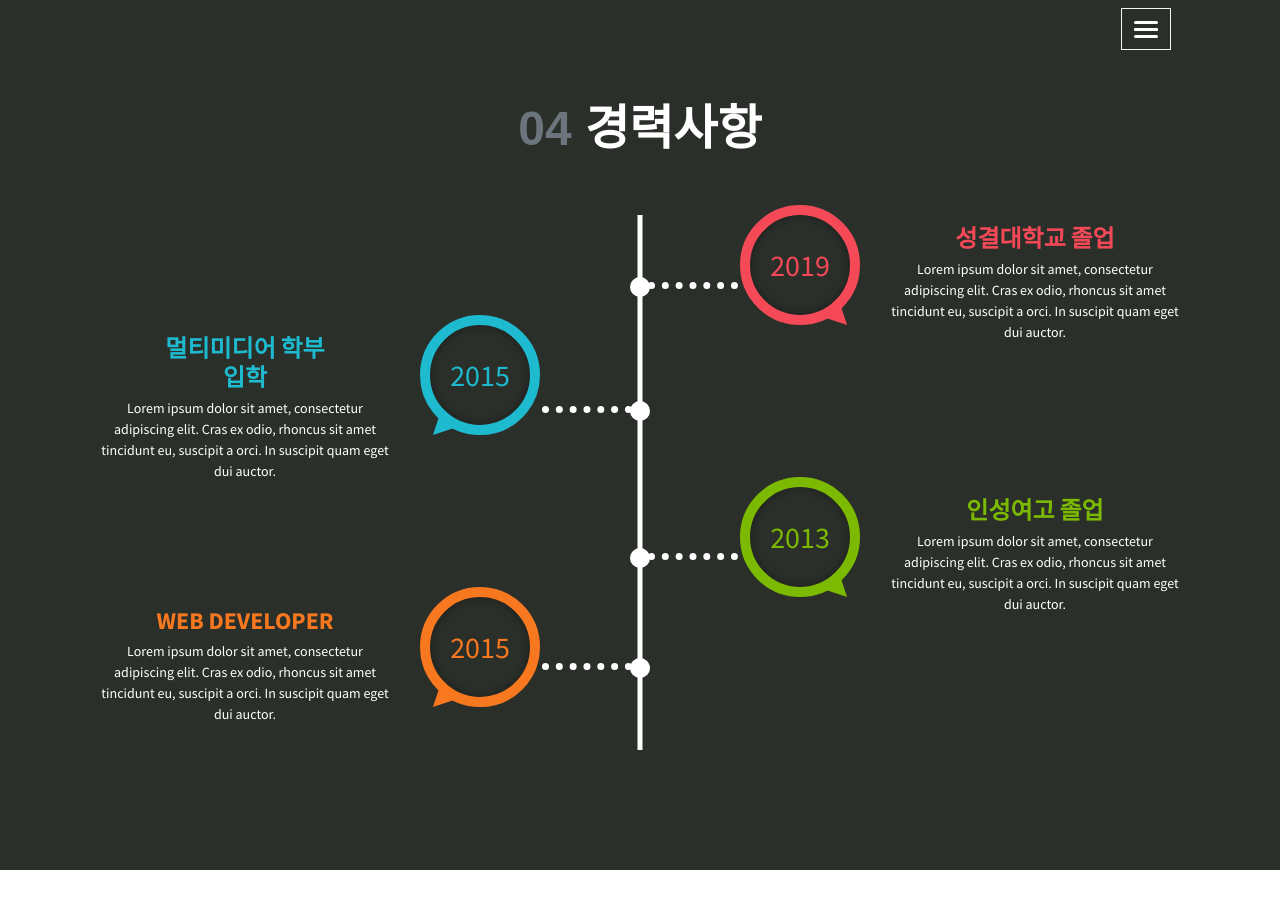
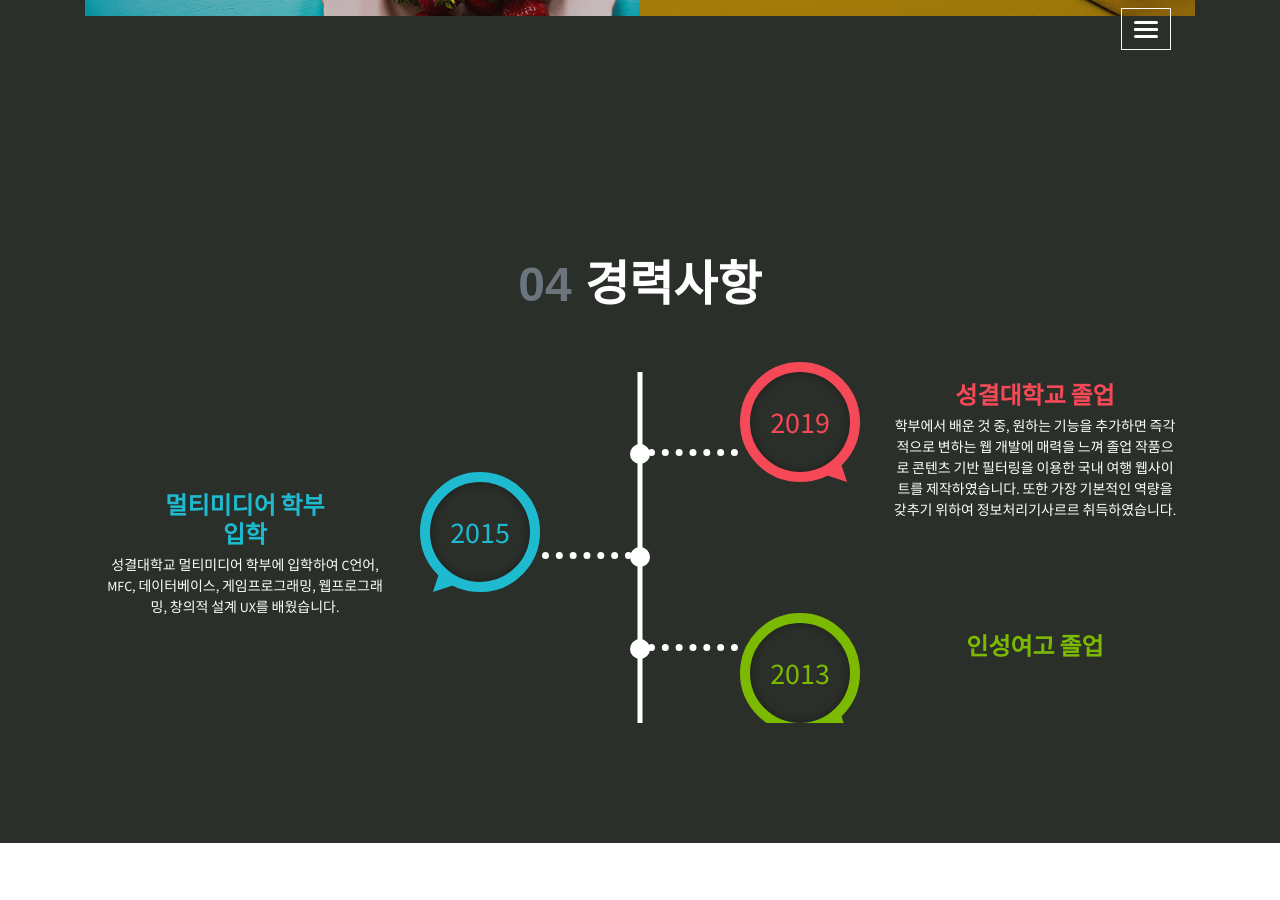
Before and after one commit to mungmoong2/mungmoong2.github.io, a Jekyll site: the page built from index.html, in a window 1280 px wide and 900 px high, scrolled down 4416 px. Built offline with Jekyll 4.4.1, drawn with Linux system fonts in a browser that asks for light colours; nearby versions of some CDN libraries; some of the changed text lies outside the part shown.

Commit message:
content commit

```diff
--- a/index.html
+++ b/index.html
@@ -48,22 +48,32 @@
         <div id="skillgraph" class="panel panel-default row">
           <div class='panel-title text-Left '></div>
           <div class='row skill-row col-lg-12 mb-3'>
-            <span class='skillLabel'>Design Layer</span>
+            <span class='skillLabel'>JSP/Servlet</span>
             <span class='skillData-Wrapper'>
-                      <span class='skillData bg-blue text-center' data-percent='80'>Intermediate</span></span>
+                      <span class='skillData bg-blue text-center' data-percent='85'>Intermediate</span></span>
           </div>
           <div class='row skill-row col-lg-12 mb-3'>
-            <span class='skillLabel'>Front End {View} </span>
+            <span class='skillLabel'>JAVA</span>
             <span class='skillData-Wrapper'>
                           <span class='skillData bg-rust' data-percent='80'>Intermediate</span></span>
           </div>
           <div class='row skill-row col-lg-12 mb-3'>
-            <span class='skillLabel'>Middle Layer {Controller}</span>
+            <span class='skillLabel'>MYSQL</span>
             <span class='skillData-Wrapper'>
-                          <span class='skillData bg-blue' data-percent='80'>Strong</span></span>
+                          <span class='skillData bg-blue' data-percent='75'>Strong</span></span>
           </div>
           <div class='row skill-row col-lg-12 mb-3'>
-            <span class='skillLabel'>Data Layer {Model}</span>
+            <span class='skillLabel'>C/C++</span>
+            <span class='skillData-Wrapper'>
+                          <span class='skillData bg-rust' data-percent='70'>Strong</span></span>
+          </div>
+          <div class='row skill-row col-lg-12 mb-3'>
+            <span class='skillLabel'>UNITY</span>
+            <span class='skillData-Wrapper'>
+                          <span class='skillData bg-rust' data-percent='60'>Strong</span></span>
+          </div>
+          <div class='row skill-row col-lg-12 mb-3'>
+            <span class='skillLabel'>PHOTOSHOP</span>
             <span class='skillData-Wrapper'>
                           <span class='skillData bg-rust' data-percent='80'>Strong</span></span>
           </div>
@@ -89,9 +99,9 @@
                 <span class="progress-right">
                     <span class="progress-bar" id ="ps-right"></span>
                 </span>
-                <div class="progress-value">90%</div>
+                <div class="progress-value">95%</div>
             </div>
-            <p class = "lead mb-4">창의적인 사고</p>
+            <p class = "lead mb-4">긍정적인 태도</p>
         </div>
 
         <div class="col-md-3 col-lg-3">
@@ -102,9 +112,9 @@
                 <span class="progress-right">
                     <span class="progress-bar"  id ="ps-right2"></span>
                 </span>
-                <div class="progress-value">55%</div>
+                <div class="progress-value">85%</div>
             </div>
-              <p class = "lead mb-4"></p>
+              <p class = "lead mb-4">팀원과의 협동심</p>
         </div>
 
         <div class="col-md-3 col-lg-3">
@@ -115,9 +125,9 @@
                 <span class="progress-right">
                     <span class="progress-bar" id ="ps-right3"></span>
                 </span>
-                <div class="progress-value">85%</div>
+                <div class="progress-value">90%</div>
             </div>
-              <p class = "lead mb-4">팀원과의 협동성</p>
+              <p class = "lead mb-4">일에 대한 책임감</p>
         </div>
 
         <div class="col-md-3 col-lg-3">
@@ -128,9 +138,9 @@
                 <span class="progress-right">
                     <span class="progress-bar" id ="ps-right4"></span>
                 </span>
-                <div class="progress-value">65%</div>
+                <div class="progress-value">80%</div>
             </div>
-              <p class = "lead mb-4">일에 대한 열정</p>
+              <p class = "lead mb-4">창의적인 사고</p>
         </div>
     </div>
   </div>
@@ -206,8 +216,8 @@
                     <div class="inner-content">
                         <h3 class="title">성결대학교 졸업</h3>
                         <p class="description">
-                            Lorem ipsum dolor sit amet, consectetur adipiscing elit. Cras ex odio, rhoncus sit amet tincidunt eu, suscipit a orci. In suscipit quam eget dui auctor.
-                        </p>
+                          학부에서 배운 것 중, 원하는 기능을 추가하면 즉각적으로 변하는 웹 개발에 매력을 느껴
+                          졸업 작품으로 콘텐츠 기반 필터링을 이용한 국내 여행 웹사이트를 제작하였습니다. 또한 가장 기본적인 역량을 갖추기 위하여 정보처리기사르르 취득하였습니다.
                     </div>
                 </a>
             </div>
@@ -217,7 +227,7 @@
                     <div class="inner-content">
                         <h3 class="title">멀티미디어 학부<br> 입학</h3>
                         <p class="description">
-                            Lorem ipsum dolor sit amet, consectetur adipiscing elit. Cras ex odio, rhoncus sit amet tincidunt eu, suscipit a orci. In suscipit quam eget dui auctor.
+                            성결대학교 멀티미디어 학부에 입학하여 C언어, MFC, 데이터베이스, 게임프로그래밍, 웹프로그래밍, 창의적 설계 UX를 배웠습니다.
                         </p>
                     </div>
                 </a>
@@ -228,18 +238,7 @@
                     <div class="inner-content">
                         <h3 class="title">인성여고 졸업</h3>
                         <p class="description">
-                            Lorem ipsum dolor sit amet, consectetur adipiscing elit. Cras ex odio, rhoncus sit amet tincidunt eu, suscipit a orci. In suscipit quam eget dui auctor.
-                        </p>
-                    </div>
-                </a>
-            </div>
-            <div class="timeline">
-                <a class="timeline-content">
-                    <span class="year">2015</span>
-                    <div class="inner-content">
-                        <h3 class="title">Web Developer</h3>
-                        <p class="description">
-                            Lorem ipsum dolor sit amet, consectetur adipiscing elit. Cras ex odio, rhoncus sit amet tincidunt eu, suscipit a orci. In suscipit quam eget dui auctor.
+
                         </p>
                     </div>
                 </a>
```
